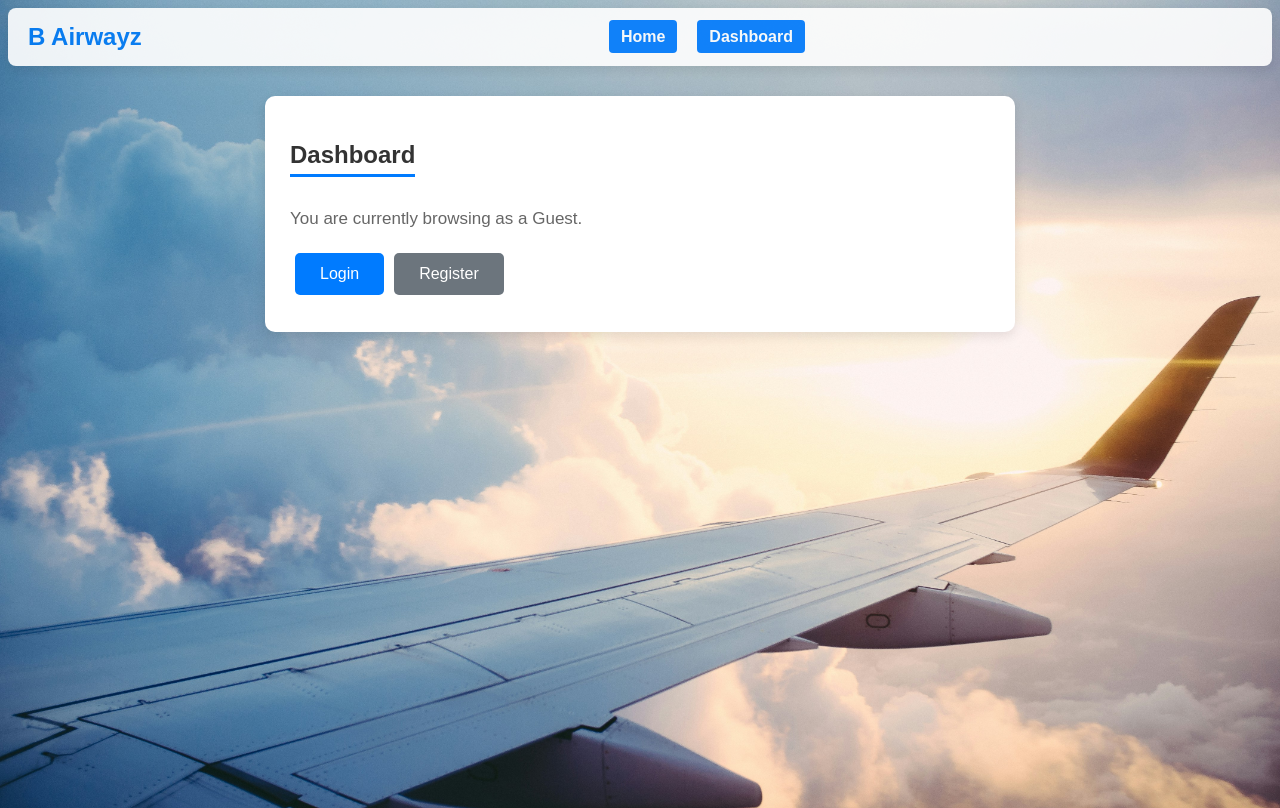
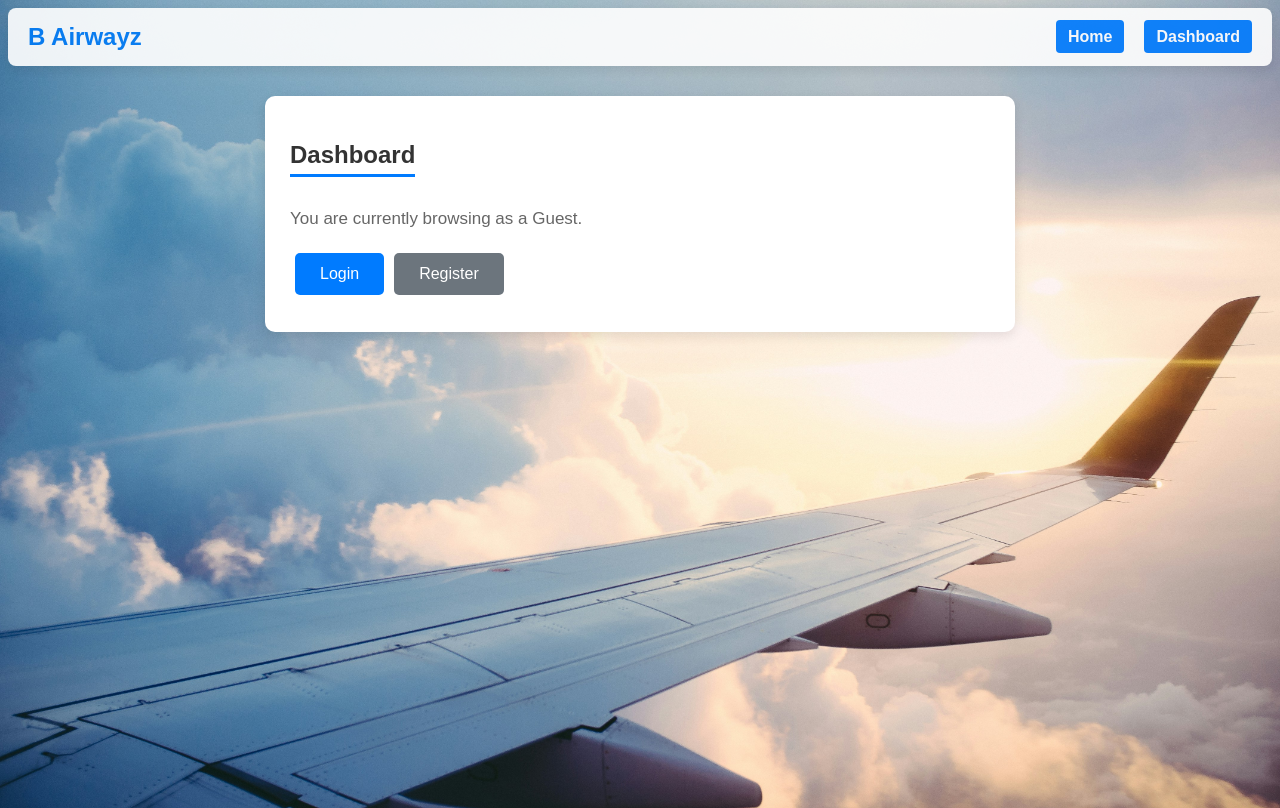
Before and after one commit to Shaveen12/Airline_frontend, an Angular app: page /dashboard in a window 1280 px wide. Built offline with nearby package versions, Linux system fonts and the light colour scheme.

Commit message:
Bug fixes

```diff
--- a/src/app/Components/navbar/navbar.component.css
+++ b/src/app/Components/navbar/navbar.component.css
@@ -10,7 +10,7 @@
 .navbar-container {
   display: flex;
   align-items: center;
-  justify-content: space-between;
+  justify-content: space-between; /* Space between brand and nav items */
 }
 
 /* Navbar Brand */
@@ -33,14 +33,20 @@
   margin: 0;
   padding: 0;
   align-items: center;
-  justify-content: center;
-  flex: 1;
+  flex: 1; /* Allow navbar-nav to take up available space */
+}
+
+/* Align Home and Dashboard to the right */
+.navbar-nav:last-child {
+  margin-left: auto; /* Pushes this navbar-nav to the right */
+  justify-content: flex-end; /* Aligns items to the right */
 }
 
 .nav-item {
   margin-left: 20px;
 }
 
+/* Navbar Links */
 .nav-link {
   font-size: 16px;
   color: #ffffff;
@@ -68,7 +74,6 @@
   border-radius: 4px;
   cursor: pointer;
   transition: background-color 0.3s ease, color 0.3s ease;
-  margin-left: auto; /* Aligns logout button to the far right */
 }
 
 .logout-button:hover {
@@ -80,14 +85,6 @@
   font-size: 20px;
   color: #007bff;
   font-weight: bold;
-  background-color: #e0f3ff;
-  padding: 8px 16px;
-  border-radius: 4px;
-  border: 1px solid #007bff;
-  text-align: center;
-  outline: none;
-  box-shadow: none;
-  margin: 0 auto;
 }
 
 /* Responsive Design */
--- a/src/app/Components/navbar/navbar.component.html
+++ b/src/app/Components/navbar/navbar.component.html
@@ -5,7 +5,7 @@
     <!-- Center "Admin Dashboard" if admin is logged in -->
     <ul class="navbar-nav" *ngIf="adminService.isAdminLoggedIn; else defaultNav">
       <li class="nav-item centered">
-        <span class="admin-dashboard">Admin Dashboard</span>
+        <span class="admin-dashboard"></span>
       </li>
     </ul>
 
@@ -14,7 +14,7 @@
 
     <!-- Default navigation links (Home and Dashboard) when admin is not logged in -->
     <ng-template #defaultNav>
-      <ul class="navbar-nav">
+      <ul class="navbar-nav" style="margin-left: auto; justify-content: flex-end;">
         <li class="nav-item">
           <a routerLink="/" routerLinkActive="active" class="nav-link">Home</a>
         </li>
```
